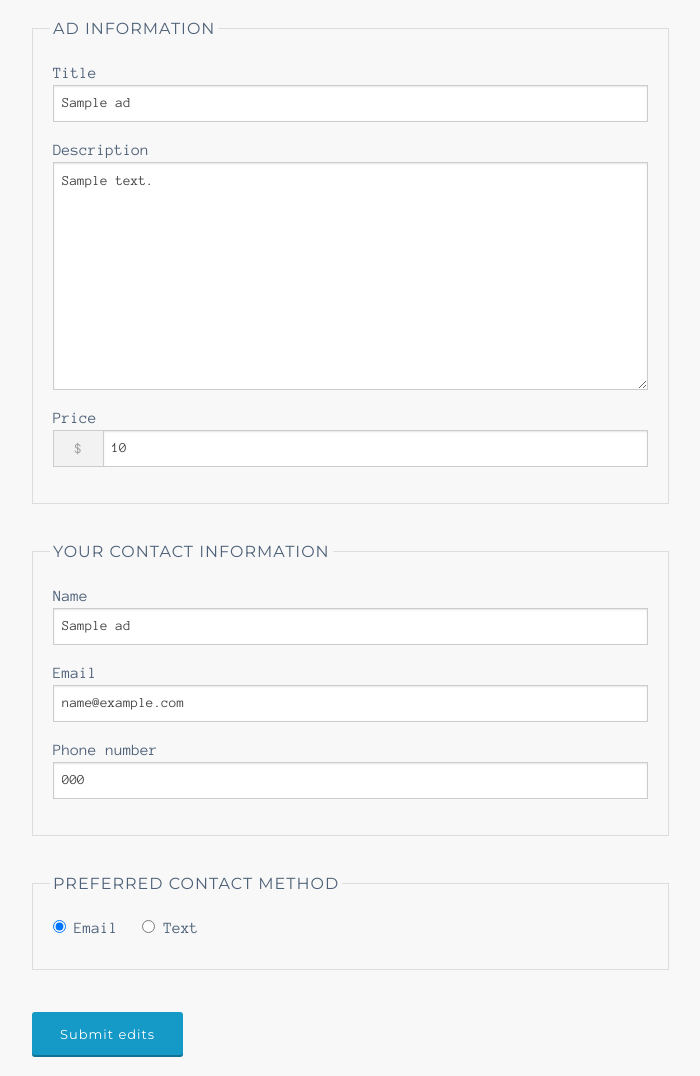
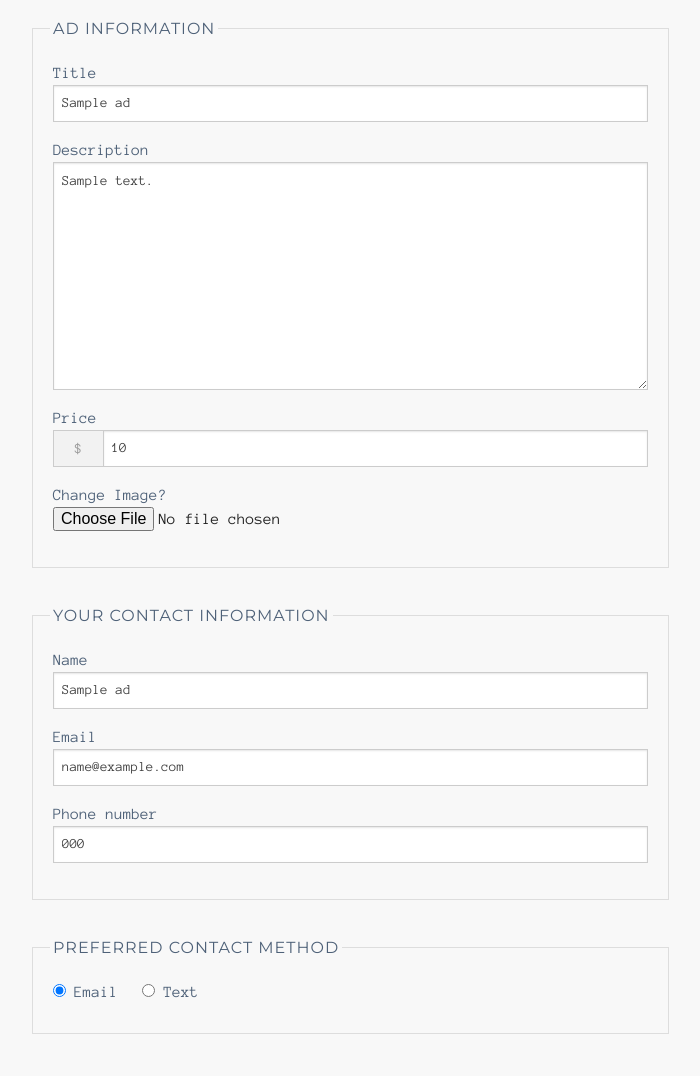
Before and after one commit to Codeup-Adlister-Project/adlister.dev, a PHP site: page /ads.edit.php?id=1 in a window 1280 px wide. Shown: the part 149-1225 px from the top of the page, without its empty margins (123-823 px from the left). Run offline with PHP 8.4, Linux system fonts and the light colour scheme; the visitor is signed in with stand-in values (Sample User, id 1); tables that the repository leaves empty or names only in its code hold one stand-in row (values such as "Sample post"); some libraries are stand-ins or nearby versions.

Commit message:
image uploader added, but does not work

```diff
--- a/public/ads.edit.php
+++ b/public/ads.edit.php
@@ -8,7 +8,7 @@
         exit();
     }
 
-	// Get the selected ads id from url and then return all its content from database.
+	// Get the selected ad and return an array of all its content from database.
     $ad = Ad::find($_GET['id']);
 
 
@@ -93,6 +93,54 @@
 			$errorMessages['contactPhone'] = "Woops, please try entering a valid phone number: ###-###-####.";
 		}
 
+///////////////////////////////////// Image Uploader
+		$image_url = $ad['image_url'];
+
+        //if they DID upload a file...
+        if($_FILES['image']['name'])
+        {
+            //if no errors...
+            if(!$_FILES['image']['error'])
+            {
+                //now is the time to modify the future file name and validate the file
+                $new_file_name = strtolower($_FILES['image']['tmp_name']); //rename file
+
+                if($_FILES['image']['size'] > (1024000)) //can't be larger than 1 MB
+                {
+                    $valid_file = false;
+                    $errors[] = 'img too large.';
+                    $errorMessages['image'] = 'Oops!  Your file\'s size is to large.';
+                } else {
+                    $valid_file = true;
+                }
+
+                //if the file has passed the test
+                if($valid_file)
+                {
+                    //move it to where we want it to be
+                    $currentdir = getcwd();
+					$target = $currentdir .'/uploads/' . basename($_FILES['image']['name']);
+					move_uploaded_file($_FILES['image']['tmp_name'], $target);
+                }
+            }
+            //if there is an error...
+            else
+            {
+                //set that to be the returned message
+                $errors[] = $_FILES['image']['error'];
+                $errorMessages['image'] = 'Ooops!  Your upload triggered the following error:  '.$_FILES['image']['error'];
+            }
+
+            $image_url = '/uploads/' . basename($_FILES['image']['name']);
+        }
+
+        //you get the following information for each file:
+        // $_FILES['field_name']['name']
+        // $_FILES['field_name']['size']
+        // $_FILES['field_name']['type']
+        // $_FILES['field_name']['tmp_name']
+
+
 		// If no errors occur, go ahead and insert the form into the database
 		if (empty($errors)) {
 
@@ -104,6 +152,7 @@
 			$update->title = $newTitle;
 			$update->description = $newDescription;
 			$update->price = $newPrice;
+			$update->image_url = $image_url;
 			$update->update();
 
 			header("Location: users.show.php#myads");
@@ -162,6 +211,22 @@ with the new input-->
 									 }
 								?>
 							</div>
+							<label for="image">Change Image?</label>
+							<input type="file" id="image" name="image" accept="image/*" required />
+								<?php if(!empty($errorMessages['image'])){
+									echo "<span class='error'>" . $errorMessages['image'] . "</span>";
+								 }
+								?>
+
+							<!-- Commented code below is a work in progress for making the file uploader prettier -->
+							<!-- <div class="row collapse">
+								<div class="small-10 columns">
+									<input type="text" name="txtFakeText" readonly="true" value="Upload an image...">
+								</div>
+								<div class="small-2 columns">
+								    <input type="button" onclick="handleFileButtonClick();" value="Browse" class="button tiny info postfix">
+							    </div>
+						    </div> -->
 						</fieldset>
 					</div>
 				</div>
```
